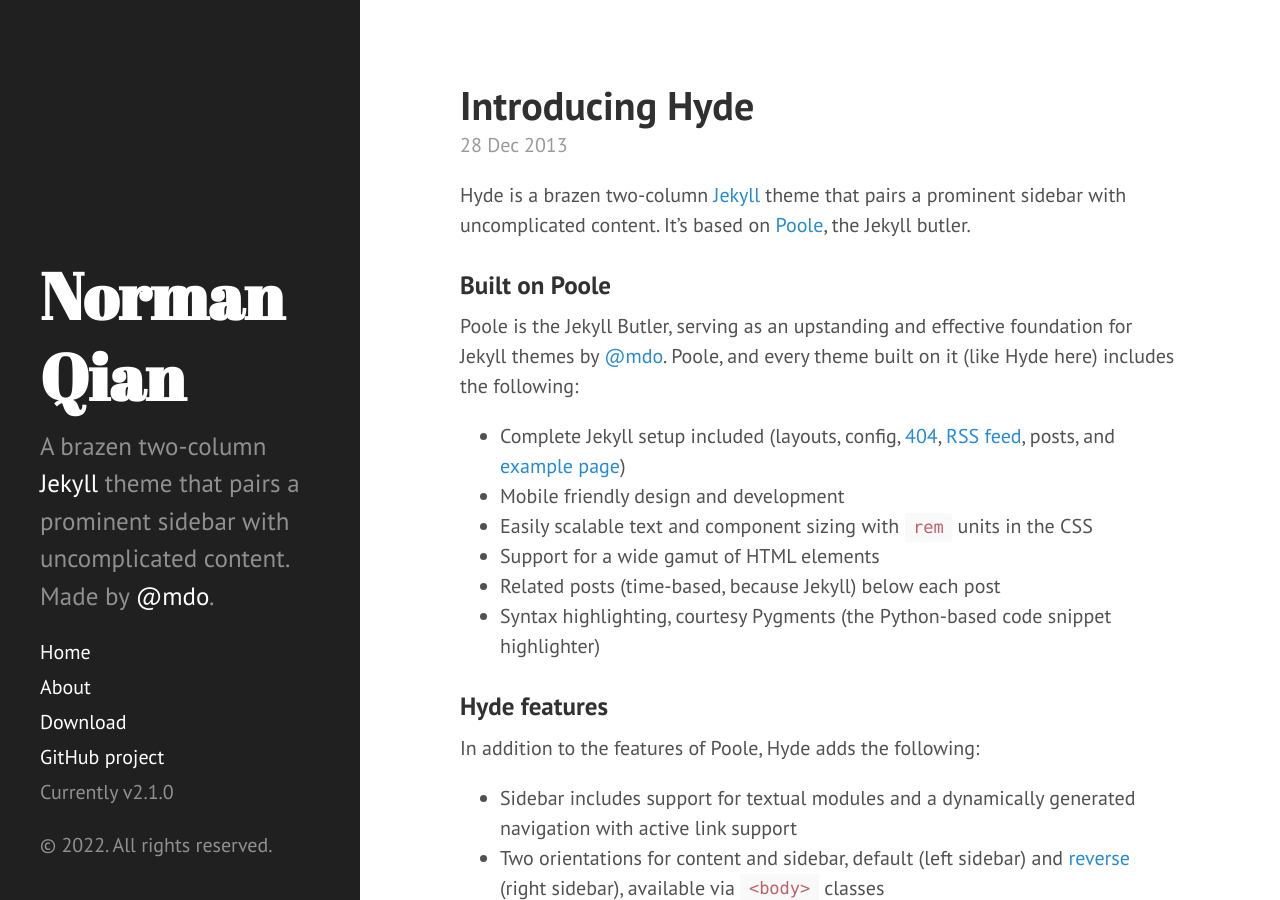
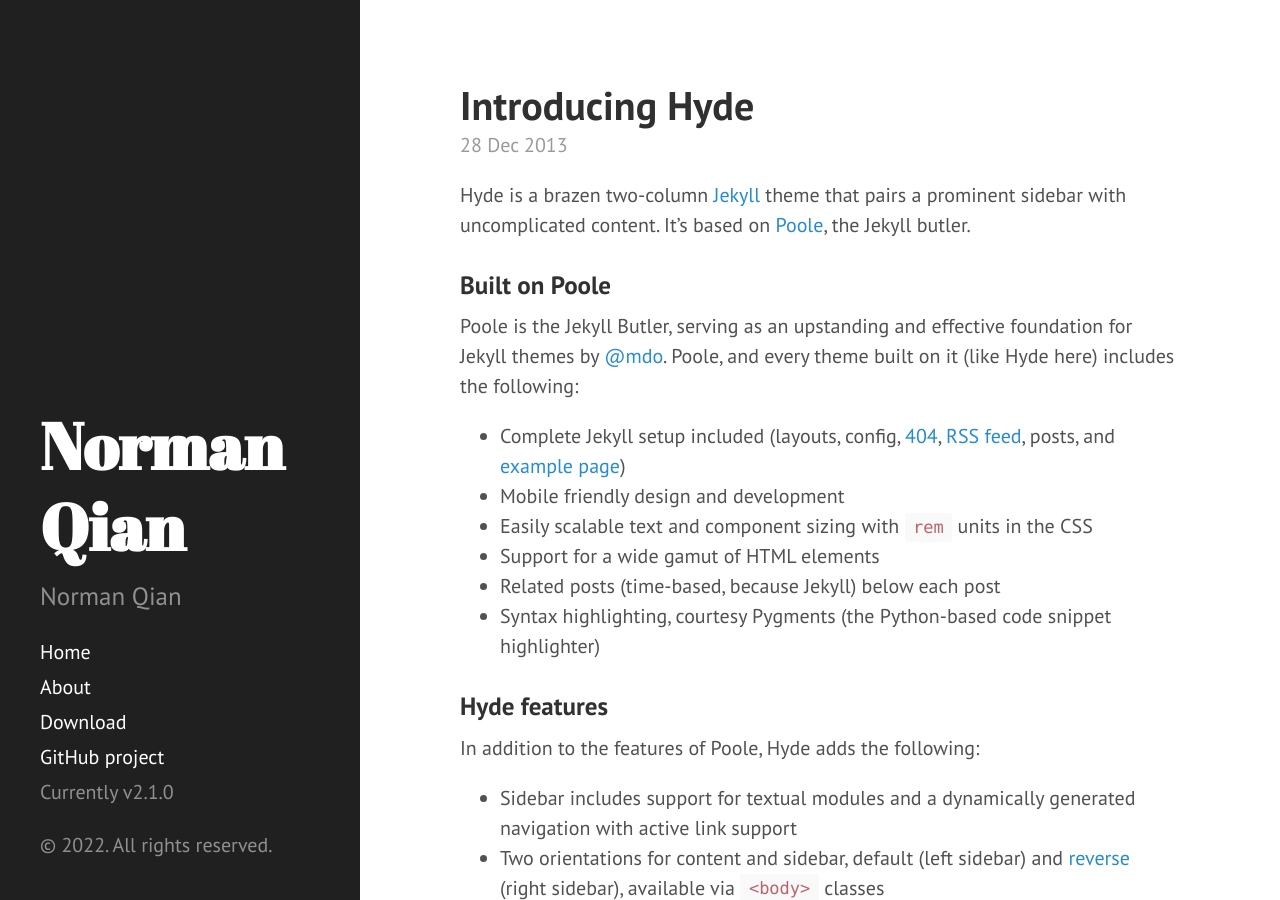
Before and after one commit to elizasviel/elizasviel.github.io, a Jekyll site: the page built from index.html, in a window 1280 px wide and 900 px high. Built offline with Jekyll 4.4.1, drawn with Linux system fonts in a browser that asks for light colours; Markdown is read by kramdown in place of the engine named in the settings; the list of posts is cut into pages by our own code.

Commit message:
change description

```diff
--- a/_config.yml
+++ b/_config.yml
@@ -8,7 +8,7 @@
 # Setup
 title:            Norman Qian
 tagline:          'A Jekyll theme'
-description:      'A brazen two-column <a href="http://jekyllrb.com" target="_blank">Jekyll</a> theme that pairs a prominent sidebar with uncomplicated content. Made by <a href="https://twitter.com/mdo" target="_blank">@mdo</a>.'
+description:      'Norman Qian'
 url:              http://hyde.getpoole.com
 baseurl:          /
 
```
